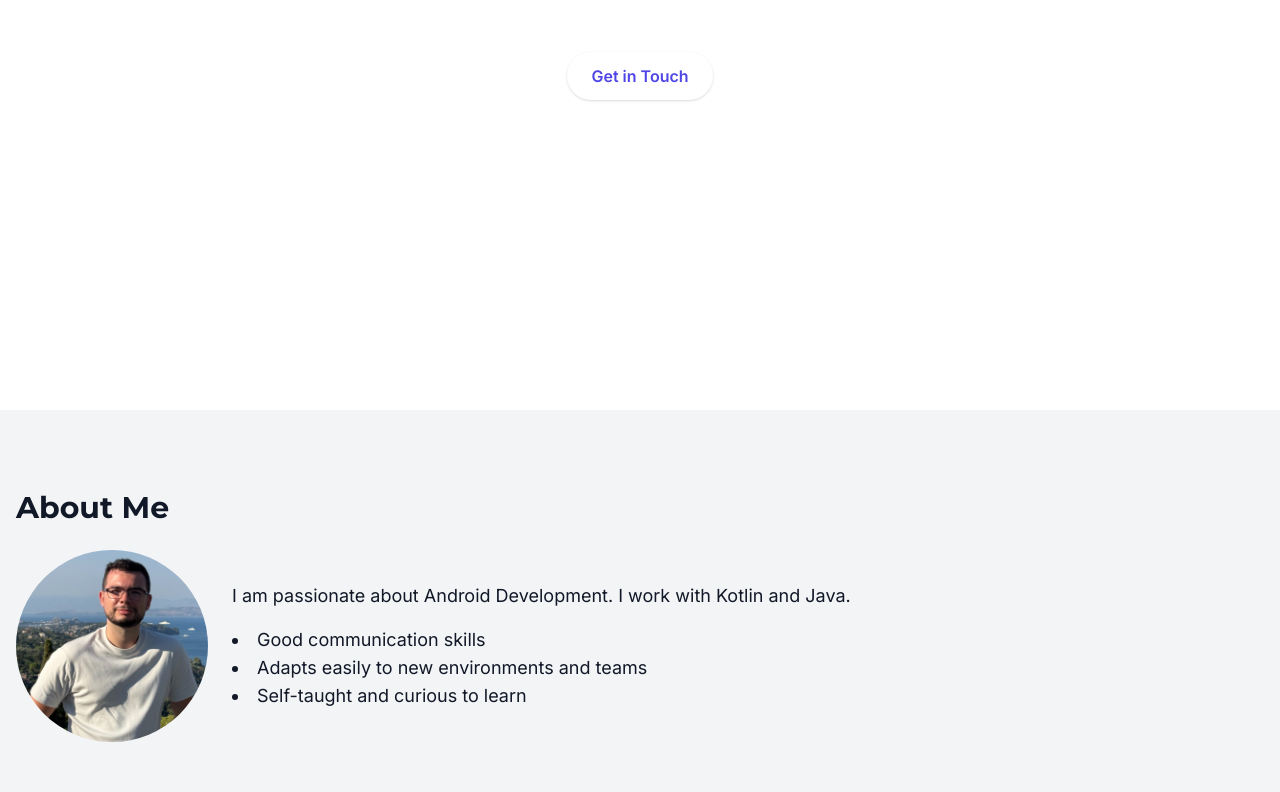
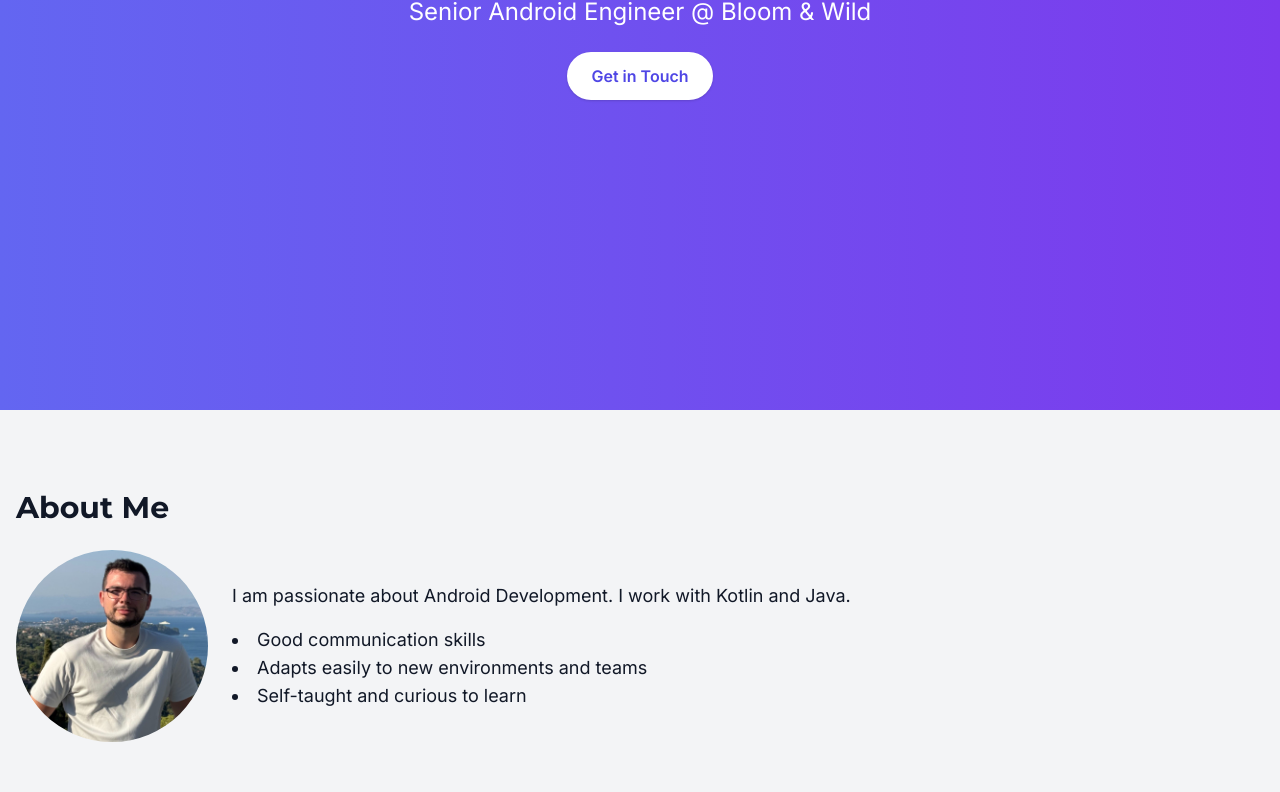
Before and after one commit to pauloaapereira/pauloaapereira.github.io, a plain HTML site: page index.html in a window 1280 px wide. Shown: the part 390-1182 px from the top of the page. Drawn offline with nearby package versions, Linux system fonts and the light colour scheme.

Commit message:
Commented hero section css

```diff
--- a/css/styles.css
+++ b/css/styles.css
@@ -24,9 +24,10 @@ nav a {
 
 /* Hero Section Customizations */
 #hero {
-  background-image: url('assets/images/hero-bg.jpg'); /* Optional: Add a background image */
-  background-size: cover;
-  background-position: center;
+  /* Optional: If you want a background image instead of gradient */
+  /* background-image: url('assets/images/hero-bg.jpg'); */
+  /* background-size: cover; */
+  /* background-position: center; */
 }
 
 /* Mobile Menu Transition */
```
